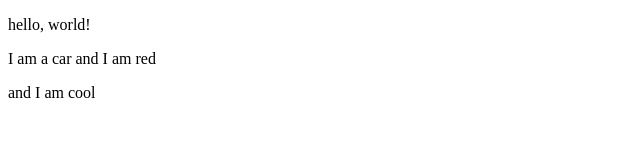
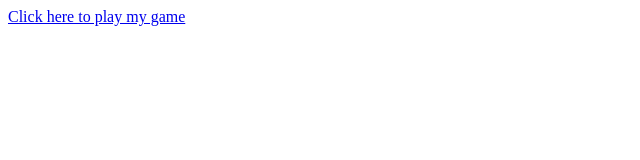
Before and after one commit to Brady26431/Brady26431.github.io, a plain HTML site: page index.html in a window 1280 px wide. Shown: the whole page, without its empty margins (0-640 px from the left). Drawn offline with Linux system fonts and the light colour scheme.

Commit message:
upload game again

```diff
--- a/index.html
+++ b/index.html
@@ -4,15 +4,9 @@
     <meta charset="UTF-8">
     <meta http-equiv="X-UA-Compatible" content="IE=edge">
     <meta name="viewport" content="width=device-width, initial-scale=1.0">
-    <title>hello</title>
+    <title>Mr. smith's awesome weebpage</title>
 </head>
 <body>
-<p>
- hello, world!
-</p>
-    I am a car and I am red
-<p>
-and I am cool
-<p>
+<a href="gettoschool4\index.html">Click here to play my game</a>
 </body>
 </html>
```
